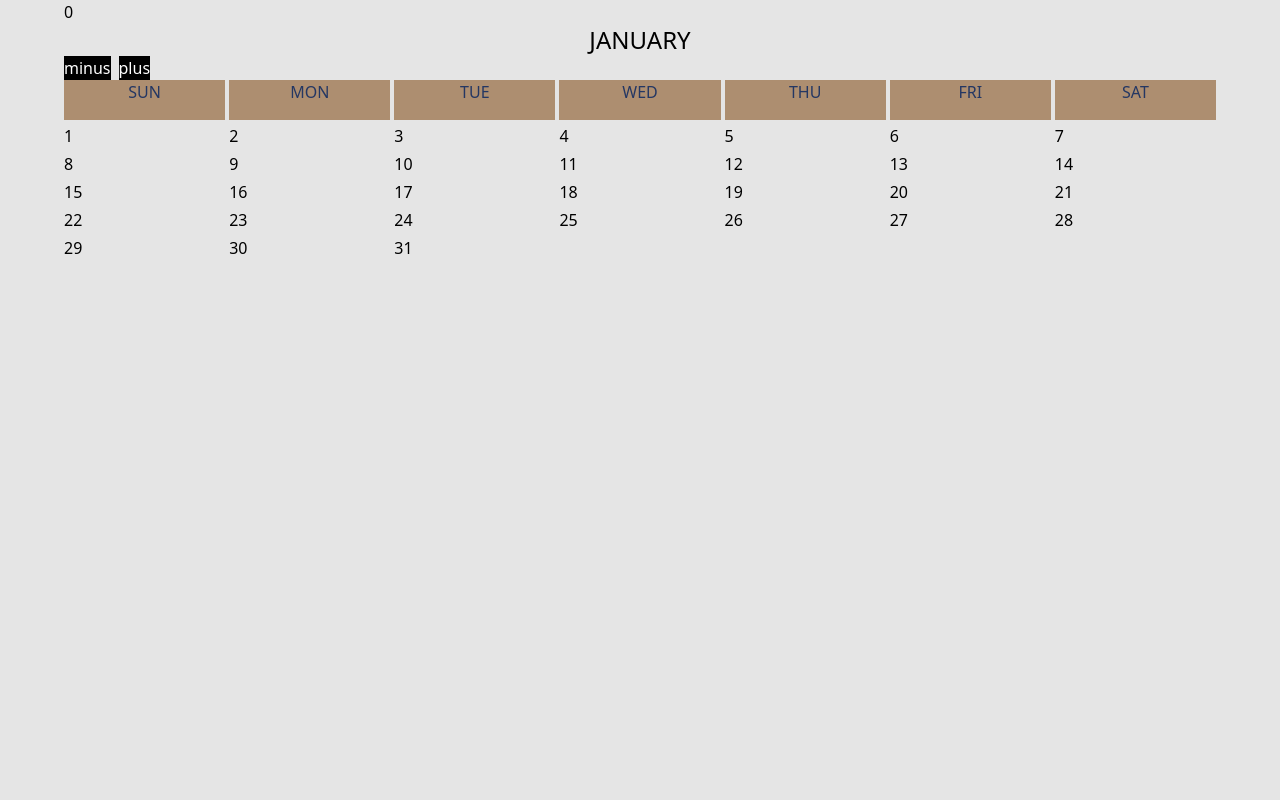
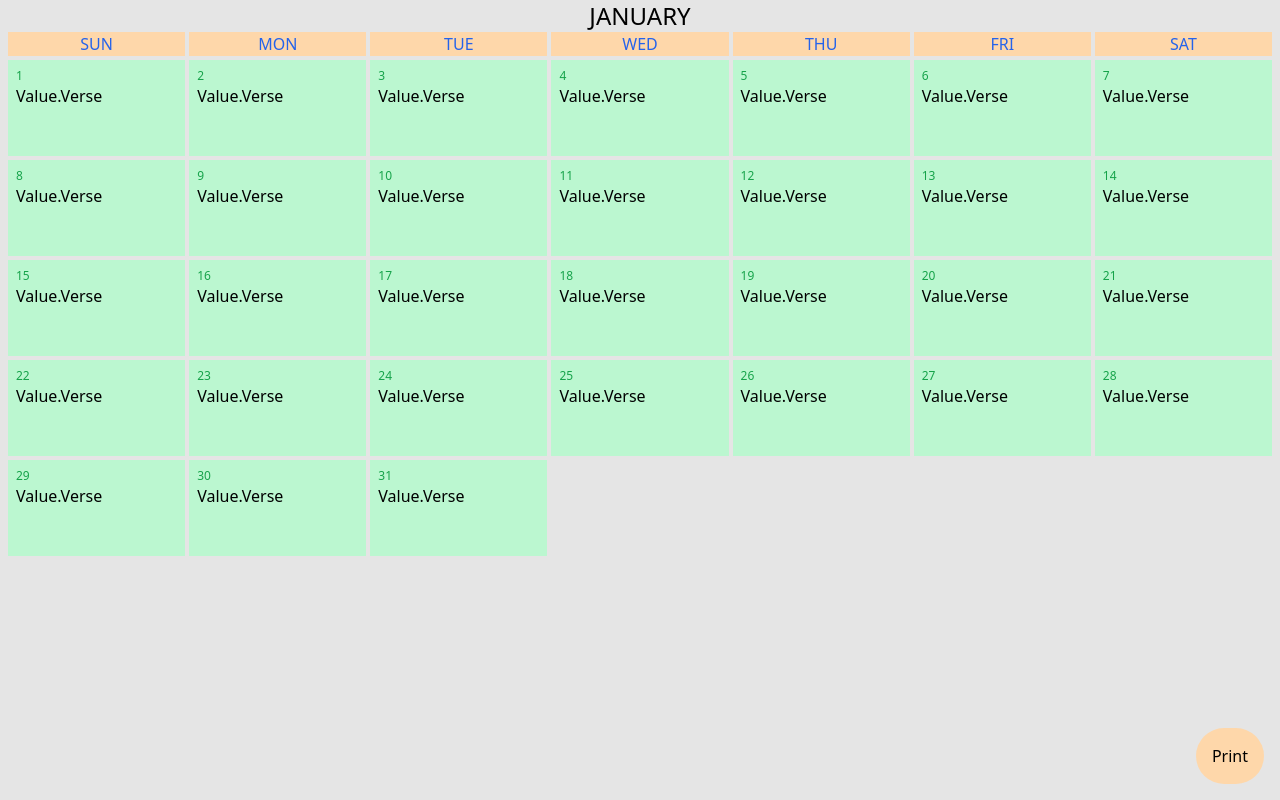
Before and after one commit to Resyntech/monthly-verse, a Next.js app: page / in a window 1280 px wide. Built offline with nearby package versions, Linux system fonts and the light colour scheme.

Commit message:
- Added print component - Readme improvements

```diff
--- a/package.json
+++ b/package.json
@@ -14,7 +14,8 @@
     "next": "13.1.1",
     "react": "18.2.0",
     "react-dom": "18.2.0",
-    "react-redux": "^8.0.5"
+    "react-redux": "^8.0.5",
+    "react-to-print": "^2.14.11"
   },
   "devDependencies": {
     "@types/node": "^18.11.18",
--- a/pages/index.tsx
+++ b/pages/index.tsx
@@ -1,12 +1,14 @@
 import Head from "next/head"
-// import { useEffect } from "react"
+import { useRef } from "react"
 import { VisualizeDate } from "../src/dateTimeHelper/"
-// import { oldTestament, newTestament } from "../src/bibleHelper"
+import { useReactToPrint } from "react-to-print"
 
-export default function Home() {
+const App: React.FC = () => {
   const date = new Date()
-  // useEffect(() => console.log(""), [])
-
+  const componentRef = useRef(null)
+  const handlePrint = useReactToPrint({
+    content: () => componentRef.current,
+  })
   return (
     <>
       <Head>
@@ -15,9 +17,17 @@ export default function Home() {
         <meta name="viewport" content="width=device-width, initial-scale=1" />
         {/* <link rel="icon" href="/favicon.ico" /> */}
       </Head>
-      <main className="w-[90%] mx-auto">
+      <button
+        className="fixed bottom-4 right-4 rounded-full bg-orange-200 p-4"
+        onClick={handlePrint}
+      >
+        Print
+      </button>
+      <main className="mx-2" ref={componentRef}>
         <VisualizeDate />
       </main>
     </>
   )
 }
+
+export default App
--- a/src/dateTimeHelper/VisualizeDate.tsx
+++ b/src/dateTimeHelper/VisualizeDate.tsx
@@ -1,13 +1,10 @@
-import { useState, useEffect } from "react"
 import { currentMonth } from "."
-import { oldTestament } from "../bibleHelper"
+// import { oldTestament } from "../bibleHelper"
 import { weekdays } from "./currentWeekday"
 import dateMapper from "./dateMapper"
 
 function VisualizeDate() {
   const date = new Date()
-  const [state, setState] = useState(date.getMonth())
-  const buttons = ["minus", "plus"]
 
   const currentDate = date.getDate()
   const currentMaxDays = currentMonth(date).maxDays
@@ -15,46 +12,16 @@ function VisualizeDate() {
 
   const dateMap = dateMapper({ currentDate, currentMaxDays, currentWeekday })
 
-  const buttonHandler = (e: React.MouseEvent<HTMLButtonElement>) => {
-    e.preventDefault()
-    // e.stopPropagation()
-    const button: HTMLButtonElement = e.currentTarget
-    setState((prev) => {
-      const value = button.innerHTML === "minus" ? -1 : 1
-      return prev + value
-    })
-  }
-
   return (
-    <>
-      <p>{state}</p>
+    <section>
       <h1 className="uppercase text-2xl text-center">
         {currentMonth(date).name}
       </h1>
-      <div className="flex gap-2">
-        {buttons.map((name) => {
-          return (
-            <button
-              key={name}
-              onClick={buttonHandler}
-              className="bg-black text-white"
-              disabled={
-                (name === "minus" && state === 0) ||
-                (name === "plus" && state === 11)
-                  ? true
-                  : false
-              }
-            >
-              {name}
-            </button>
-          )
-        })}
-      </div>
-      <section className="grid grid-cols-7 gap-1">
+      <div className="grid grid-cols-7 gap-1">
         {weekdays.map((value, i: number) => {
           return (
             <div
-              className="uppercase bg-[#AD8E70] h-10 text-center text-[#243763]"
+              className="uppercase bg-orange-200 text-center text-blue-600"
               key={i}
             >
               {value.substring(0, 3)}
@@ -62,43 +29,26 @@ function VisualizeDate() {
           )
         })}
         {dateMap?.map((value, i: number) => {
+          const isFillerDate = value.currentDate === 0
           return (
-            <p key={i}>
-              {value.currentDate}
-              {/* <span>{value.verse}</span> */}
-            </p>
+            <div
+              key={i}
+              className={`${
+                value.currentDate === 0 ? "bg-green-100" : "bg-green-200"
+              } h-24 p-2`}
+            >
+              <p className="text-green-600 flex flex-col text-xs font-thin">
+                {isFillerDate ? "" : value.currentDate}
+                <span className="text-black text-base font-normal capitalize">
+                  {isFillerDate ? "" : "value.verse"}
+                </span>
+              </p>
+            </div>
           )
         })}
-      </section>
-    </>
+      </div>
+    </section>
   )
 }
 
 export default VisualizeDate
-
-// /*=======================================================*/
-// const randomInt = (max: number, min: number) =>
-//   Math.round(Math.random() * (max - min)) + min
-// const oldLength = Object.keys(oldTestament).length - 1
-// // const book = Object.keys(oldTestament)[randomInt(oldLength, 0)]
-// const exodusLength = oldTestament.exodus.length - 1
-// let randomExodus = randomInt(exodusLength, 0)
-// /*=======================================================*/
-
-// const [state, setState] = useState([
-//   {
-//     date: currentDate,
-//     weekDay: currentWeekdayname,
-//     verse: `Exodus ${randomExodus} ${oldTestament.exodus[randomExodus]}`,
-//   },
-// ])
-// function checkWeekday(day: number) {
-//   switch (day) {
-//     case -1:
-//       return 6
-//     case 7:
-//       return 0
-//     default:
-//       return day
-//   }
-// }
```
Also changed, not shown: 2 other files (tests, documents, lock files or other folders).
